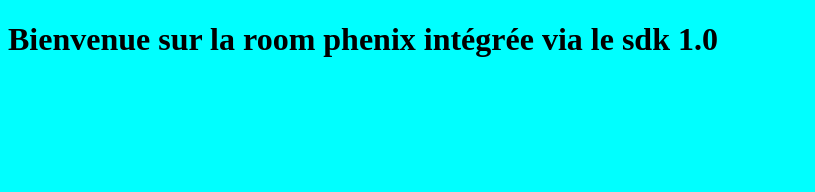
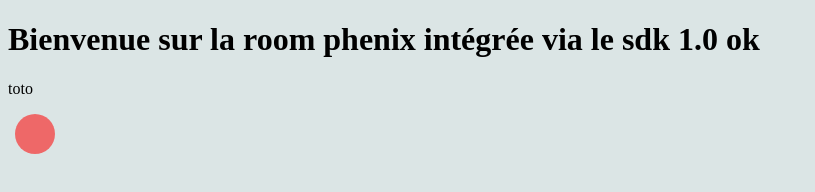
Before and after one commit to mourad-boussiouf/phenixRTS_dummy, a website built with webpack: page room.html in a window 1280 px wide. Shown: the whole page, without its empty margins (0-815 px from the left). Built offline with nearby package versions, Linux system fonts and the light colour scheme.

Commit message:
creation d'un element bouton pour tester le mute/unmute prochainement

```diff
--- a/room.html
+++ b/room.html
@@ -13,7 +13,13 @@
   </head>
   <body>
     <main>
-        <h1>Bienvenue sur la room phenix intégrée via le sdk 1.0</h1>
+        <h1>Bienvenue sur la room phenix intégrée via le sdk 1.0 ok</h1>
+        <p>toto</p>
+        <div
+          class="buttonMikeTools"
+          onclick= "clickEvent()"
+        >
+        </div>
     </main>
 	<script src="./index.js" type="module"></script>
   </body>
--- a/src/style.css
+++ b/src/style.css
@@ -1,3 +1,14 @@
 html{
-    background-color: aqua;
+    background-color: rgb(219, 229, 229);
 }
+
+.buttonMikeTools{
+    margin: auto;
+    margin-left: 7px;
+    margin-right: 7px;
+    height: 40px !important;
+    width: 40px !important;
+    background-color: rgba(255, 0, 0, 0.544);
+    border-radius: 50px;
+    cursor: pointer;
+}
```
Also changed, not shown: dist/index.html, dist/style.css (deleted).
